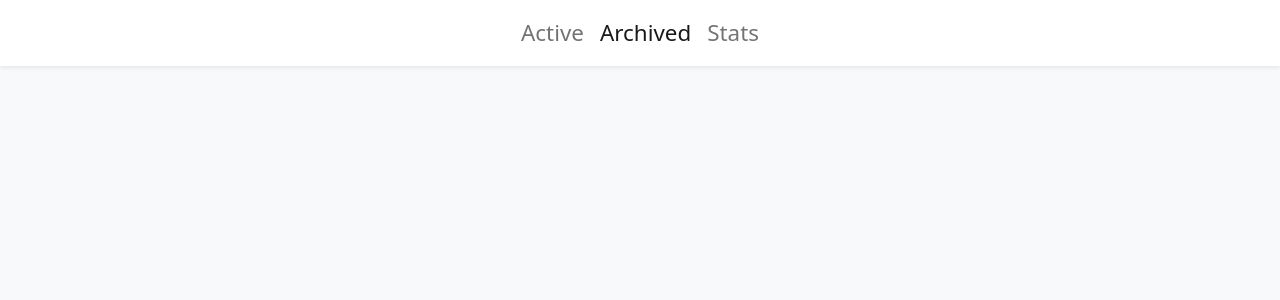
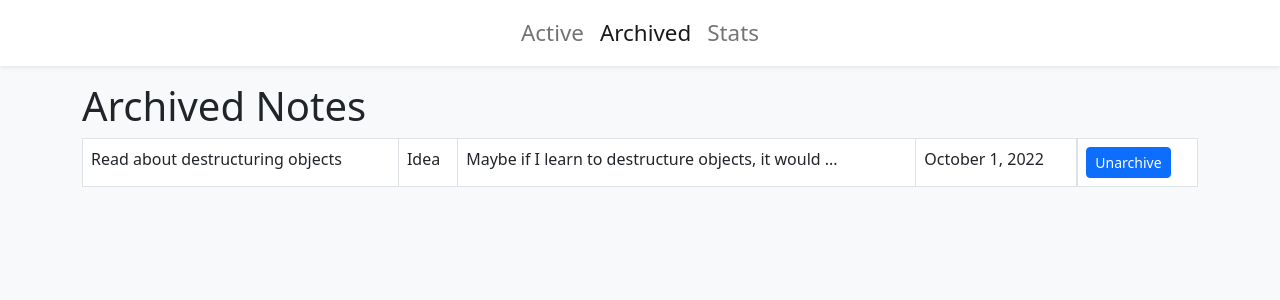
Before and after one commit to mxclfld/notes-app, a React (Create React App) app: page /archived in a window 1280 px wide. Shown: the top 300 px of the page. Built offline with nearby package versions, Linux system fonts and the light colour scheme.

Commit message:
Create Archived Notes page

```diff
--- a/src/App.tsx
+++ b/src/App.tsx
@@ -2,6 +2,7 @@ import Container from 'react-bootstrap/Container'
 import { Routes, Route } from 'react-router-dom'
 import Navbar from './layout/Navbar'
 import ActiveNotes from './pages/ActiveNotes'
+import ArchivedNotes from './pages/ArchivedNotes'
 
 function App() {
   return (
@@ -10,6 +11,7 @@ function App() {
       <Container className="mb-4">
         <Routes>
           <Route path="/" element={<ActiveNotes />}></Route>
+          <Route path="/archived" element={<ArchivedNotes />}></Route>
         </Routes>
       </Container>
     </>
--- a/src/components/Table/TableRow.tsx
+++ b/src/components/Table/TableRow.tsx
@@ -36,8 +36,10 @@ export default function TableRow({ data }: TableRowProps): JSX.Element {
           size="sm"
           onClick={(e) => dispatch(archiveNote(data.id))}
         >
-          Archive
+          {data.archived ? 'Unarchive' : 'Archive'}
         </Button>
+        {data.archived ? null : (
+          <>
             <Button
               variant="warning"
               size="sm"
@@ -52,6 +54,8 @@ export default function TableRow({ data }: TableRowProps): JSX.Element {
             >
               Delete
             </Button>
+          </>
+        )}
       </td>
     </tr>
   )
--- /dev/null
+++ b/src/pages/ArchivedNotes.tsx
@@ -0,0 +1,14 @@
+import { useAppSelector } from '../app/hooks'
+import Table from '../components/Table/Table'
+import { Note } from '../app/types'
+
+export default function ArchivedNotes() {
+  const notes: Note[] = useAppSelector((state) => state.notes.value)
+  const archivedNotes: Note[] = notes.filter((note) => note.archived)
+  return (
+    <div>
+      <h1>Archived Notes</h1>
+      <Table data={archivedNotes} />
+    </div>
+  )
+}
```
Lines whose indentation alone changed are shown as unchanged.
